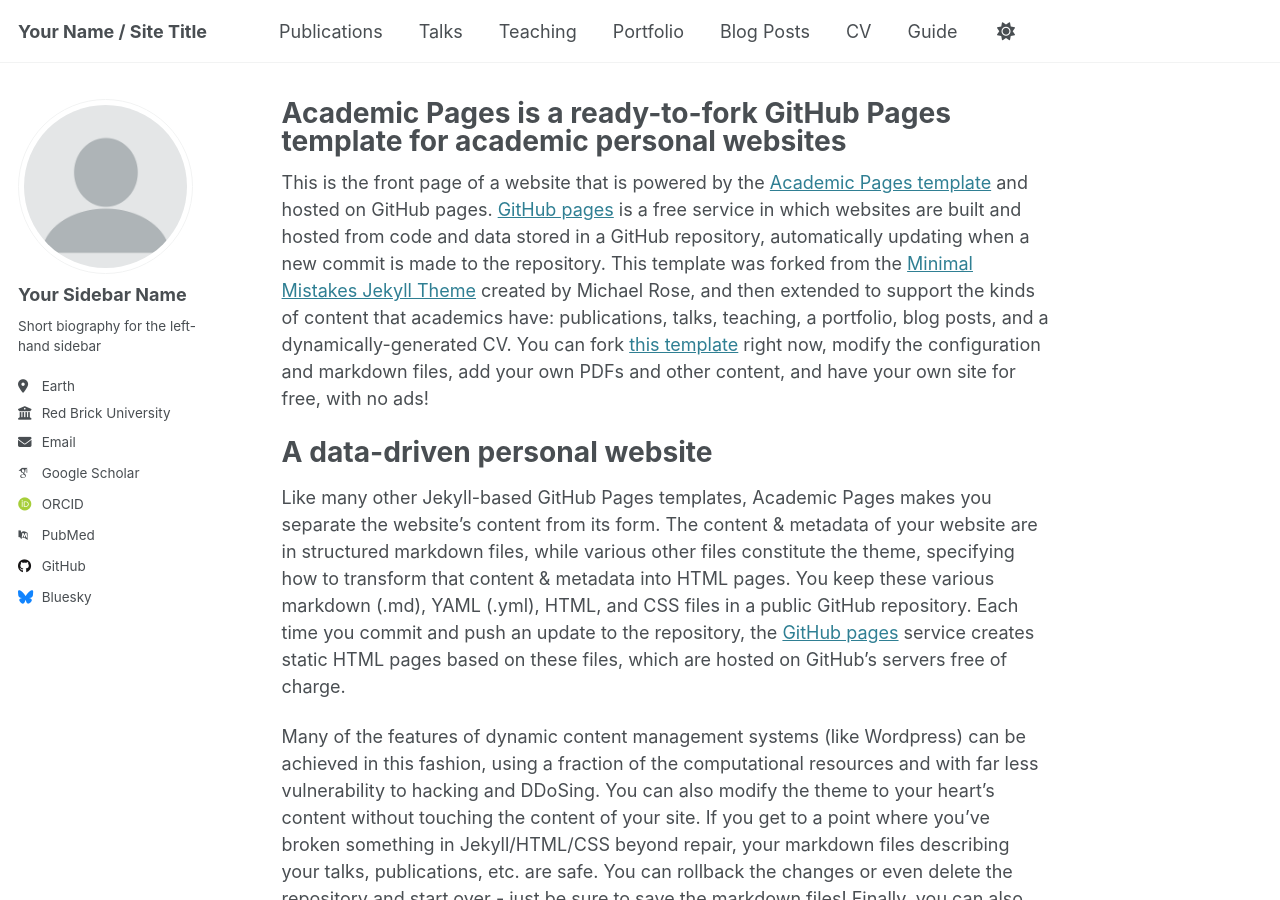
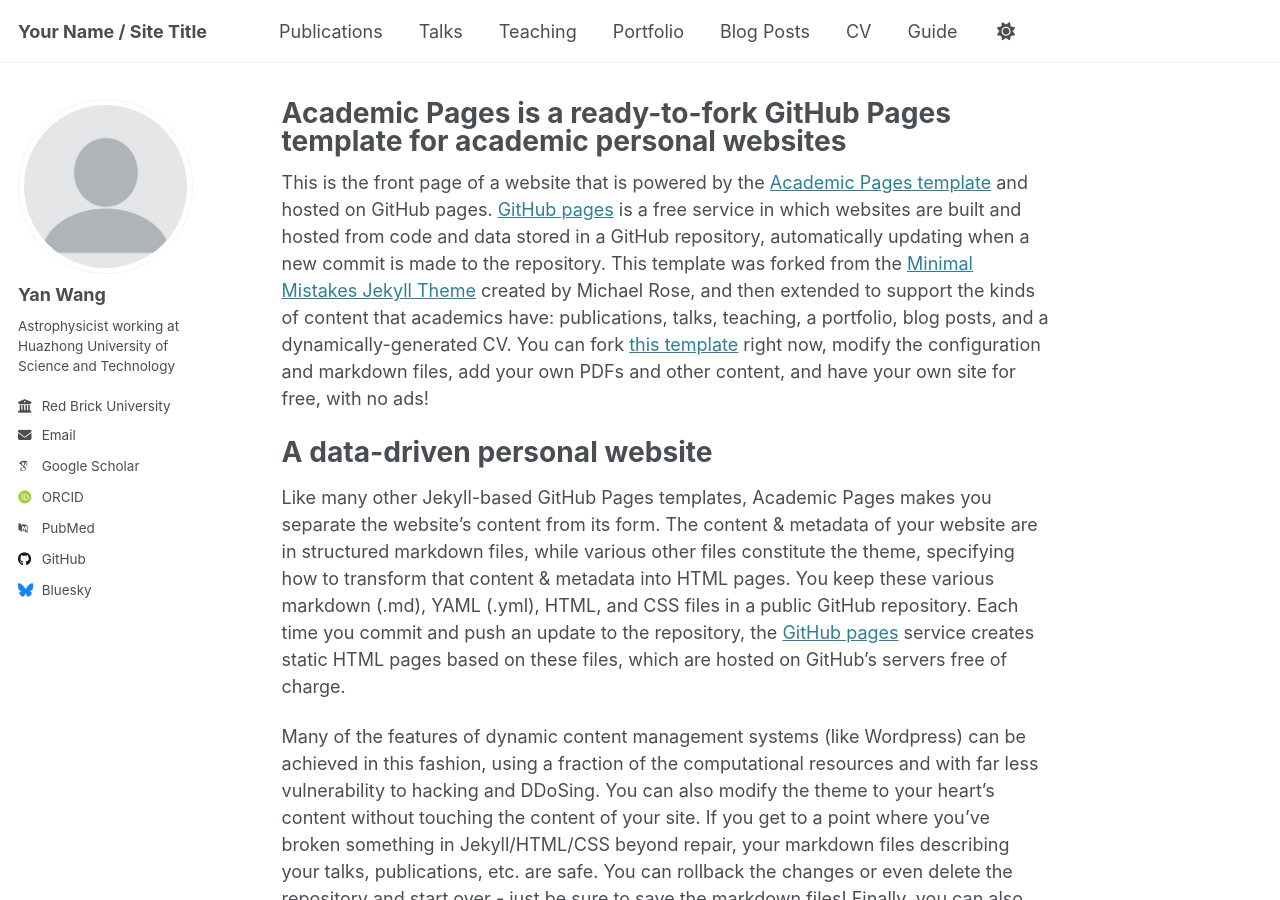
Before and after one commit to yanwang2012/yanwang2012.github.io, a Jekyll site: the page built from _pages/about.md, in a window 1280 px wide and 900 px high. Built offline with Jekyll 4.4.1, drawn with Linux system fonts in a browser that asks for light colours; some web fonts are replaced.

```diff
--- a/_config.yml
+++ b/_config.yml
@@ -23,21 +23,20 @@ repository               : "academicpages/academicpages.github.io"
 author:
   # Biographic information
   avatar           : "profile.png"
-  name             : "Your Sidebar Name"
+  name             : "Yan Wang"
   pronouns         : # example: "she/her"
-  bio              : "Short biography for the left-hand sidebar"
-  location         : "Earth"
+  bio              : "Astrophysicist working at Huazhong University of Science and Technology"
   employer         : "Red Brick University"
   uri              : # URL
-  email            : "none@example.org"
+  email            : "ywang12@hust.edu.cn"
 
   # Academic websites
   arxiv            : # URL - Update with the correct link to your profile
   googlescholar    : "https://scholar.google.com/citations?user=PS_CX0AAAAAJ"
   impactstory      : # URL
-  orcid            : "http://orcid.org/yourorcidurl"
+  orcid            : "http://orcid.org/0000-0001-8990-5700"
   semantic         : # URL
-  pubmed           : "https://www.ncbi.nlm.nih.gov/pubmed/?term=john+snow"
+  pubmed           : "http://faculty.hust.edu.cn/wangyan11/zh_CN/index.htm"
   researchgate     : # URL
   scopus           : # URL
 
```
